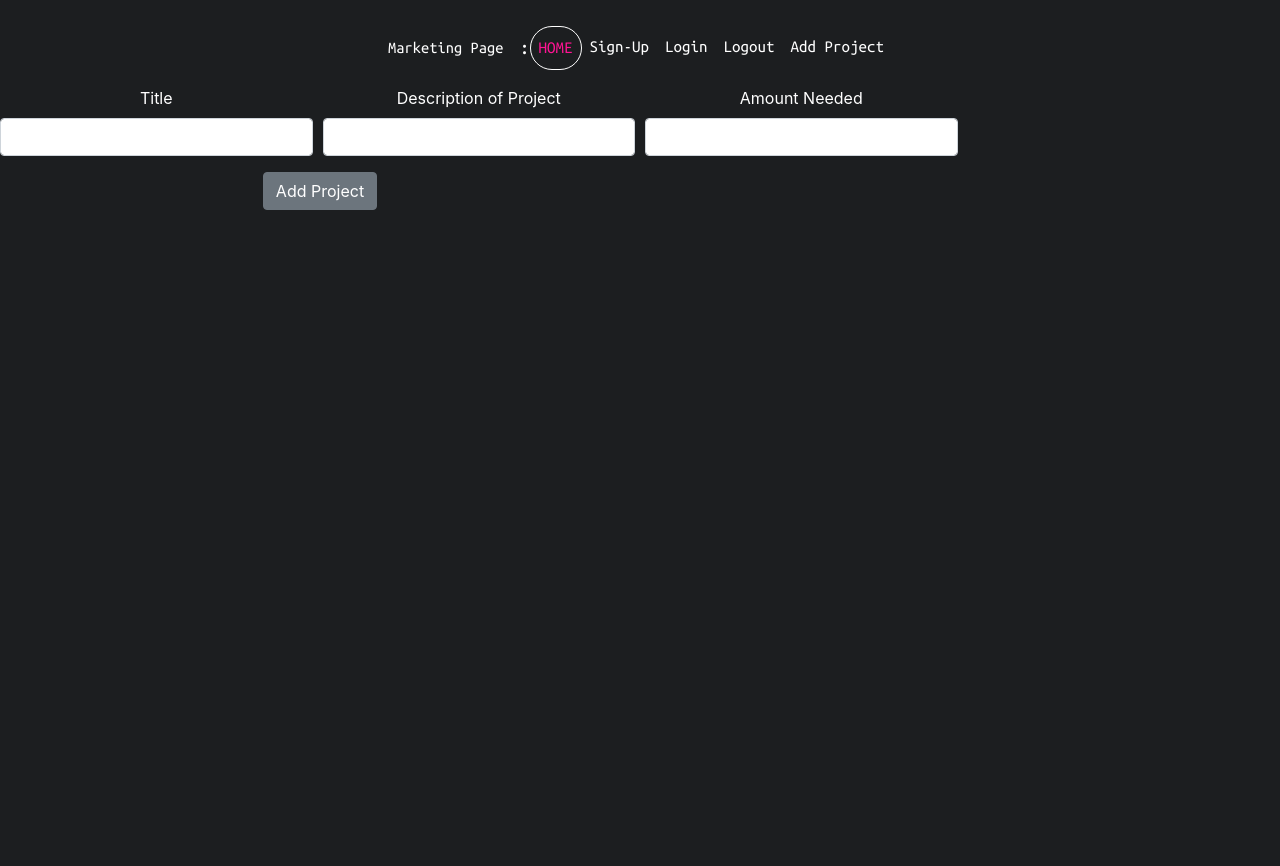
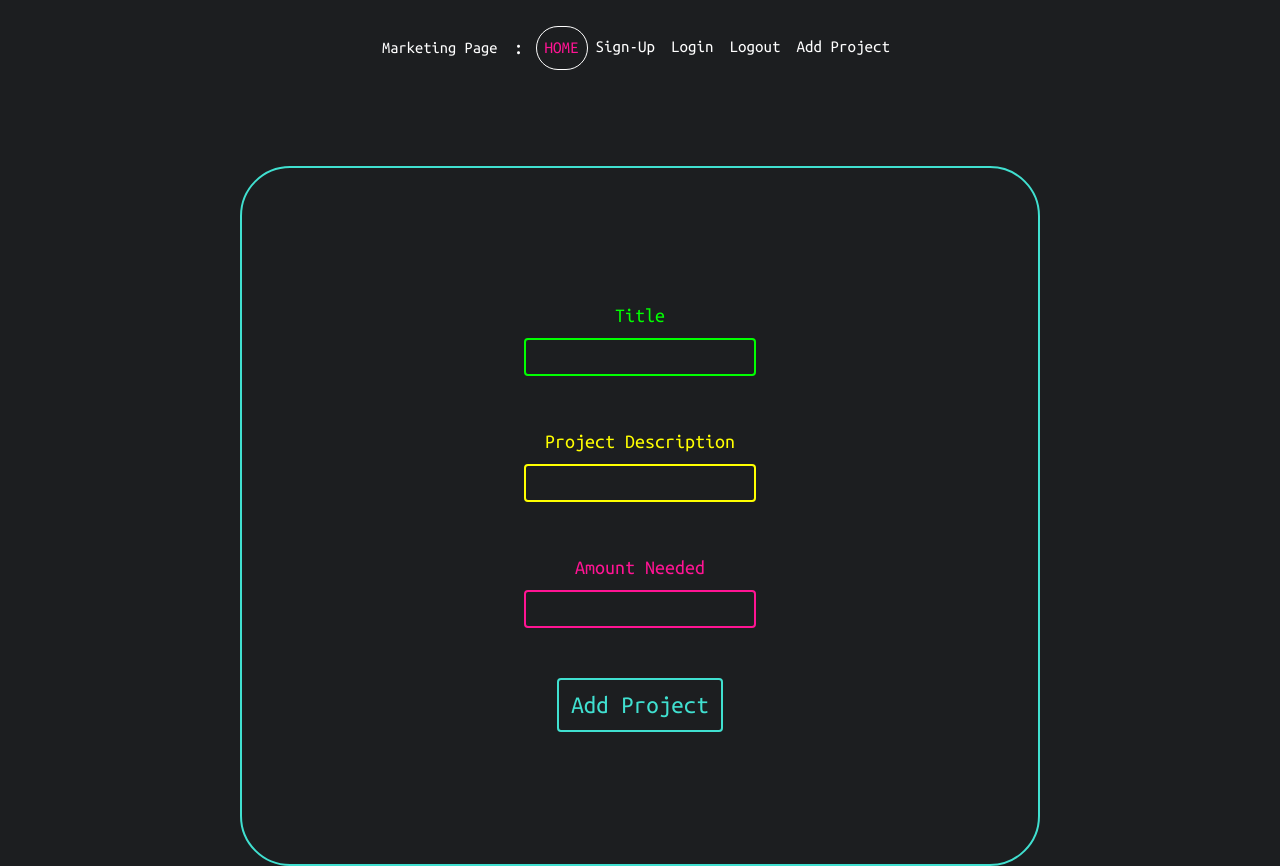
Before and after one commit to Virtual-R/fe, a React (Create React App) app: page /addproject in a window 1280 px wide. Before the commit the page ends 800 px from the top, so only its background shows below. Built offline with nearby package versions, Linux system fonts and the light colour scheme; sample sign-in values are in the browser's storage.

Commit message:
styling completed

```diff
--- a/src/components/ProjectForm.js
+++ b/src/components/ProjectForm.js
@@ -7,6 +7,7 @@ import { Col, Row, Button, Form, FormGroup, Label, Input } from "reactstrap";
 import axios from "axios";
 import NavBar from "./NavBar";
 import { connect } from "react-redux";
+import "./ProjectForm.scss";
 
 const ProjectForm = user_id => {
   const [newProject, setNewProject] = useState({
@@ -38,46 +39,49 @@ const ProjectForm = user_id => {
   return (
     <>
       <NavBar />
-      <Form onSubmit={handleSubmit}>
-        <Row form>
-          <Col md={3}>
-            <FormGroup>
-              <Label for="title">Title</Label>
+      <Form className="addProject" onSubmit={handleSubmit}>
+        <Col form>
+          <Row md={3}>
+            <FormGroup className="titleClass">
+              <Label className="titleLabel" for="title">Title</Label>
 
               <Input
+                className="titleInput"
                 type="text"
                 name="title"
                 value={newProject.title}
                 onChange={handleChange}
               />
             </FormGroup>
-          </Col>
+          </Row>
 
-          <Col md={3}>
-            <FormGroup>
-              <Label for="Description"> Description of Project</Label>
+          <Row md={3}>
+            <FormGroup className="descriptionClass">
+              <Label className="descriptionLabel" for="Description"> Project Description</Label>
               <Input
+                className="descriptionInput"
                 type="text"
                 name="description"
                 value={newProject.description}
                 onChange={handleChange}
               />
             </FormGroup>
-          </Col>
-          <Col md={3}>
-            <FormGroup>
-              <Label>Amount Needed</Label>
+          </Row>
+          <Row md={3}>
+            <FormGroup className="amountClass">
+              <Label className="amountLabel">Amount Needed</Label>
               <Input
+              className="amountInput"
                 type="number"
                 name="goal_amount"
                 value={newProject.goal_amount}
                 onChange={handleChange}
               />
             </FormGroup>
-          </Col>
-        </Row>
-        <Col md={6}>
-          <Button type="submit">Add Project </Button>
+          </Row>
+          <Row>
+          <Button className="buttonClassProject" type="submit">Add Project </Button>
+          </Row>
         </Col>
       </Form>
     </>
--- a/src/components/ProjectForm.scss
+++ b/src/components/ProjectForm.scss
@@ -0,0 +1,68 @@
+.addProject {
+    border:2px solid rgb(64, 224, 208);
+    width:800px;
+    height:700px;
+    margin:auto;
+    display:flex;
+    padding:50px;
+    font-family: 'Ubuntu Mono', monospace;
+    border-radius:50px;
+    align-items:center;
+    margin-top:80px;
+
+    .titleClass {
+
+        margin:auto;
+        margin-bottom:50px;
+
+        .titleLabel {
+            color:#00ff00;
+            font-size:20px;
+        }
+
+        .titleInput {
+            border:2px solid #00ff00;
+            background-color:rgb(28, 30, 32);
+        }
+    }
+
+    .descriptionClass {
+        margin:auto;
+        margin-bottom:50px;
+
+        .descriptionLabel {
+            color:yellow;
+            font-size:20px;
+        }
+
+        .descriptionInput {
+            border:2px solid yellow;
+            background-color:rgb(28, 30, 32);
+            color:yellow;
+        }
+    }
+
+    .amountClass {
+        margin:auto;
+        margin-bottom:50px;
+
+        .amountLabel {
+            color:deeppink;
+            font-size:20px;
+        }
+
+        .amountInput {
+            border:2px solid deeppink;
+            background-color:rgb(28, 30, 32);
+            color:deeppink;
+        }
+    }
+
+    .buttonClassProject {
+        border:2px solid rgb(64, 224, 208);
+        margin:auto;
+        background-color:rgb(28, 30, 32);
+        color:rgb(64, 224, 208);
+        font-size:25px;
+    }
+}
--- a/src/components/dashboard.scss
+++ b/src/components/dashboard.scss
@@ -55,5 +55,6 @@ p {
     color:deeppink;
     border:1px solid white;
     border-radius:50px;
+    margin-left:12px;
 
 }
```
